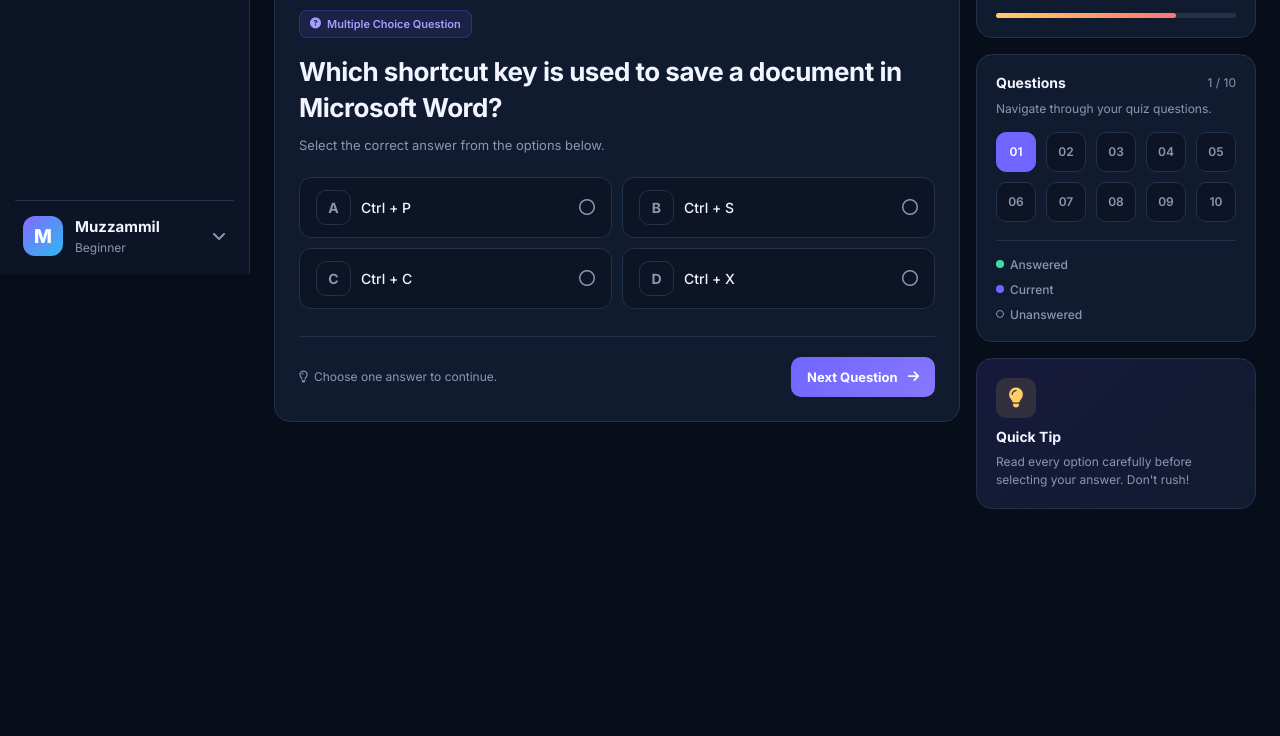
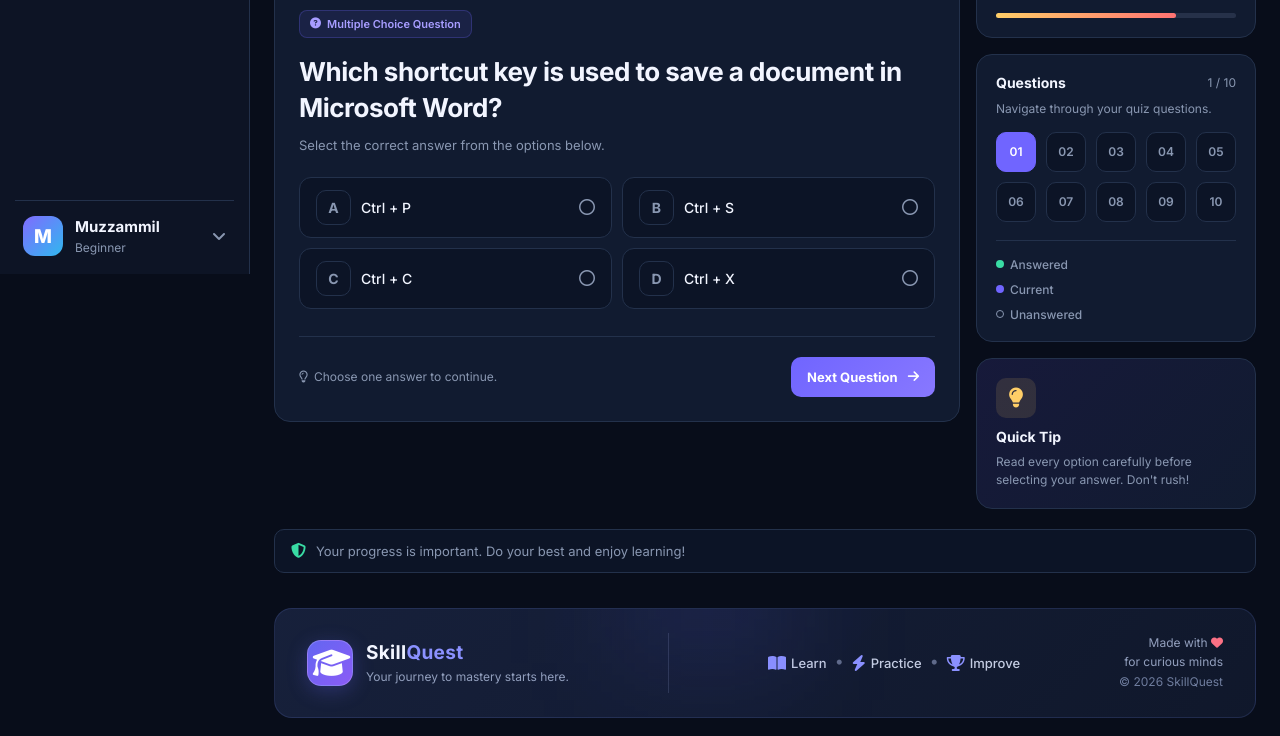
Before and after one commit to MuzzammilAhmed3/skillquest, a plain HTML site: page Pages/quiz.html in a window 1280 px wide. Shown: the part 526-1262 px from the top of the page. Before the commit the page ends 1053 px from the top, so only its background shows below. Drawn offline with Linux system fonts and the light colour scheme.

Commit message:
Quiz Page Complete

```diff
--- a/Css/style.css
+++ b/Css/style.css
@@ -4097,3 +4097,21 @@ img {
   font-size: 12px;
   line-height: 1.5;
 }
+
+.quiz-bottom-note {
+  display: flex;
+  align-items: center;
+  gap: var(--space-sm);
+  margin-top: 20px;
+  padding: 13px var(--space-md);
+  border: 1px solid var(--color-border);
+  border-radius: var(--space-sm);
+  background: var(--color-surface-main);
+  color: var(--color-text-muted);
+  font-size: 13px;
+}
+
+.quiz-bottom-note .fa-shield-halved {
+  color: var(--color-success);
+  font-size: 15px;
+}
--- a/Pages/quiz.html
+++ b/Pages/quiz.html
@@ -330,6 +330,40 @@
             </div>
           </aside>
         </section>
+
+        <!-- BOTTOM NOTE -->
+        <div class="quiz-bottom-note">
+          <i class="fa-solid fa-shield-halved"></i>
+          <span>Your progress is important. Do your best and enjoy learning!</span>
+        </div>
+
+        <!-- Footer -->
+        <footer class="footer">
+          <div class="footer-brand">
+            <span class="footer-logo">
+              <i class="fa-solid fa-graduation-cap"></i>
+            </span>
+            <div class="footer-text">
+              <strong>Skill<span>Quest</span></strong>
+              <small>Your journey to mastery starts here.</small>
+            </div>
+          </div>
+
+          <div class="footer-divider"></div>
+
+          <div class="footer-motto">
+            <span><i class="fa-solid fa-book-open"></i>Learn</span>
+            <i class="fa-solid fa-circle footer-dot"></i>
+            <span><i class="fa-solid fa-bolt"></i>Practice</span>
+            <i class="fa-solid fa-circle footer-dot"></i>
+            <span><i class="fa-solid fa-trophy"></i>Improve</span>
+          </div>
+
+          <p class="footer-copyright">
+            <span>Made with <i class="fa-solid fa-heart"></i></span> for curious minds
+            <span class="copyright">&copy; 2026 SkillQuest</span>
+          </p>
+        </footer>
       </main>
     </div>
   </body>
```
